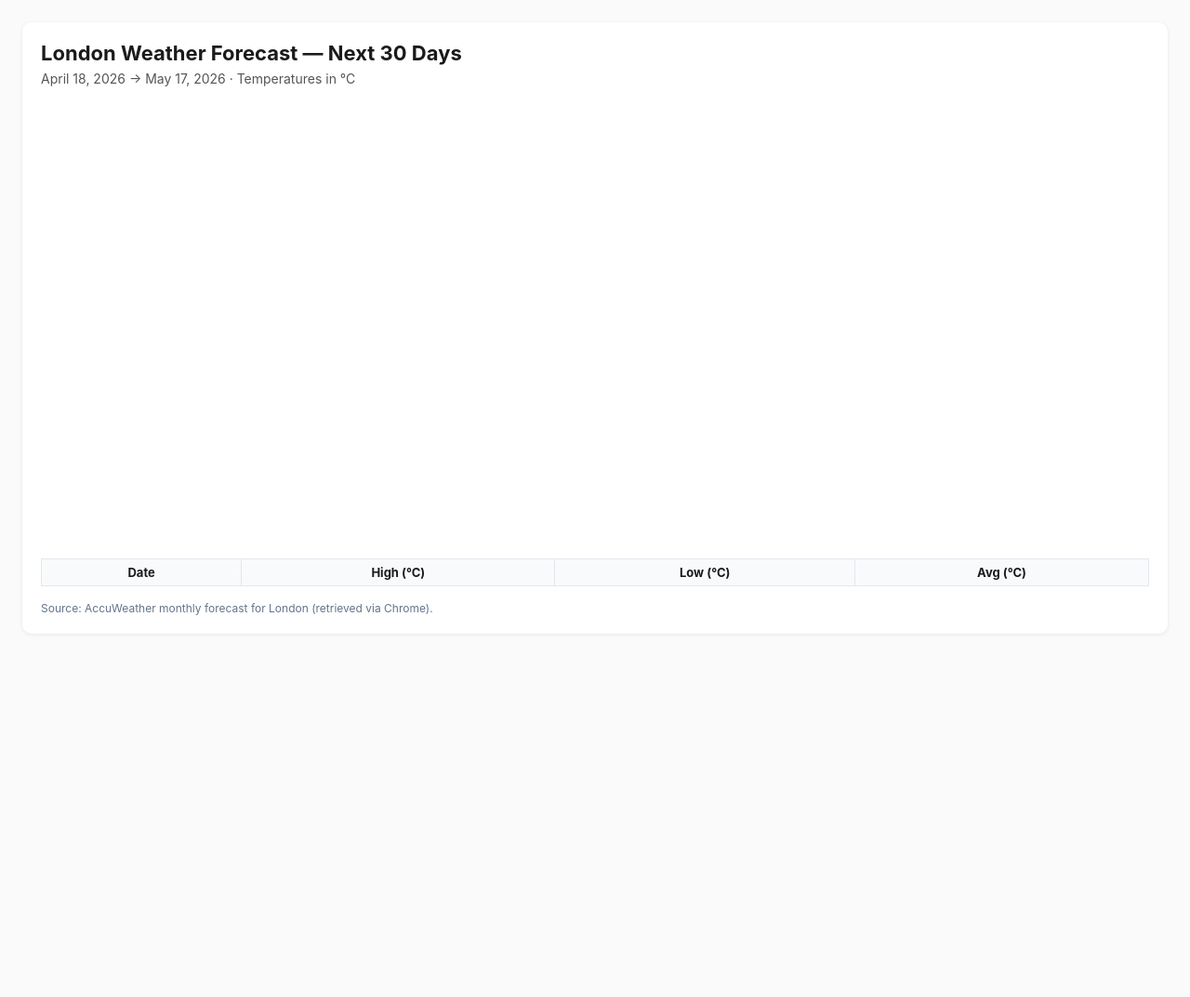
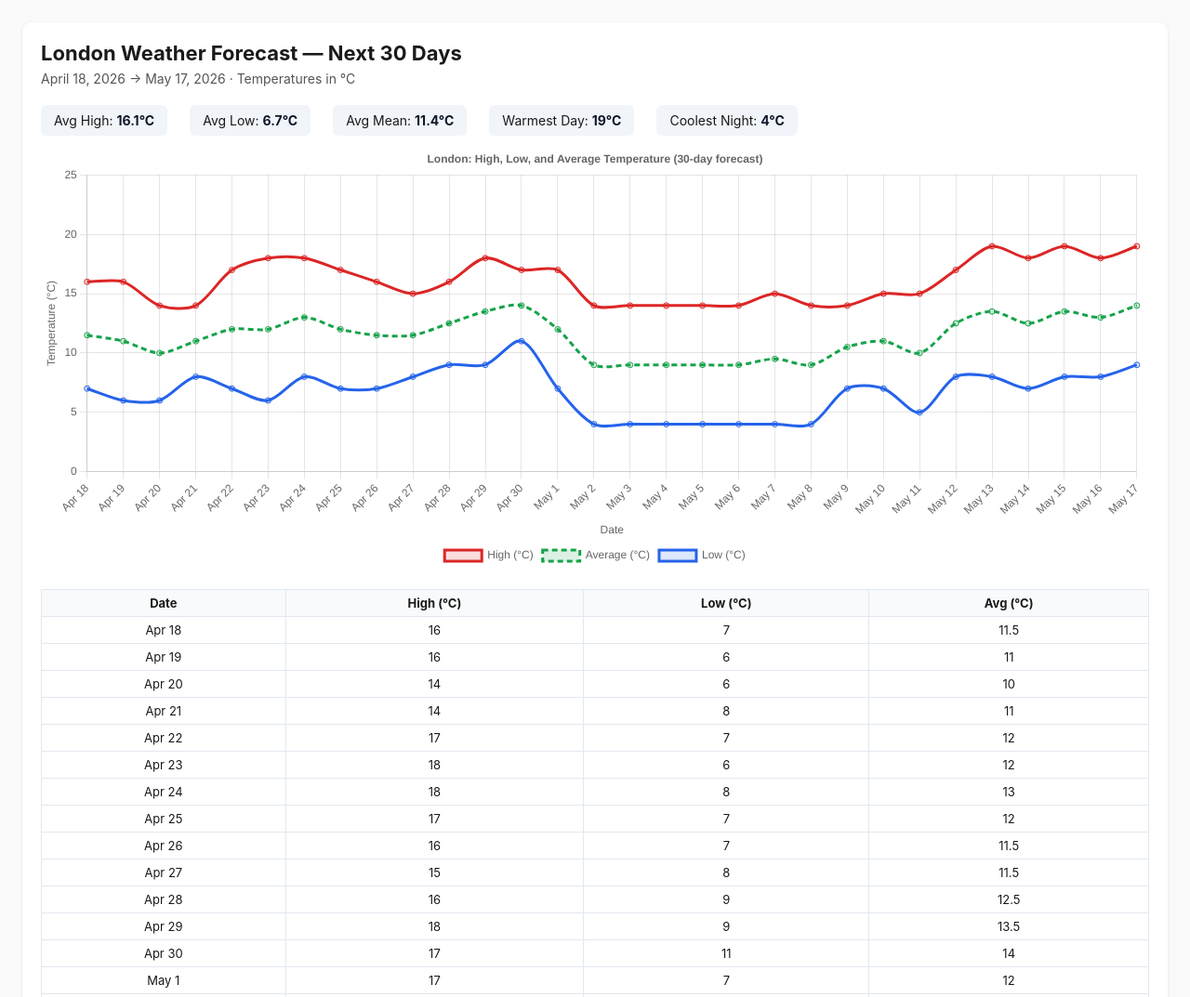
Before and after one commit to ranakashani/london-weather, a plain HTML site: page index.html in a window 1280 px wide. Shown: the top 1073 px of the page at 93% size. Before the commit the page ends 800 px from the top, so only its background shows below. Drawn offline with nearby package versions, Linux system fonts and the light colour scheme.

Commit message:
Update index.html

```diff
--- a/index.html
+++ b/index.html
@@ -72,3 +72,53 @@ const data = [
 ];
 
 data.forEach(r => r.avg = +((r.hi + r.lo) / 2).toFixed(1));
+
+const labels = data.map(r => r.d);
+const highs  = data.map(r => r.hi);
+const lows   = data.map(r => r.lo);
+const avgs   = data.map(r => r.avg);
+
+const avg = arr => +(arr.reduce((a,b)=>a+b,0) / arr.length).toFixed(1);
+document.getElementById('stats').innerHTML = `
+  <div class="stat">Avg High: <b>${avg(highs)}°C</b></div>
+  <div class="stat">Avg Low: <b>${avg(lows)}°C</b></div>
+  <div class="stat">Avg Mean: <b>${avg(avgs)}°C</b></div>
+  <div class="stat">Warmest Day: <b>${Math.max(...highs)}°C</b></div>
+  <div class="stat">Coolest Night: <b>${Math.min(...lows)}°C</b></div>
+`;
+
+const tbody = document.querySelector('#datatable tbody');
+data.forEach(r => {
+  const tr = document.createElement('tr');
+  tr.innerHTML = `<td>${r.d}</td><td>${r.hi}</td><td>${r.lo}</td><td>${r.avg}</td>`;
+  tbody.appendChild(tr);
+});
+
+new Chart(document.getElementById('chart'), {
+  type: 'line',
+  data: {
+    labels,
+    datasets: [
+      { label:'High (°C)',    data: highs, borderColor:'#dc2626', backgroundColor:'rgba(220,38,38,.15)', tension:.3, pointRadius:3, fill:false },
+      { label:'Average (°C)', data: avgs,  borderColor:'#16a34a', backgroundColor:'rgba(22,163,74,.15)', tension:.3, pointRadius:3, borderDash:[6,4], fill:false },
+      { label:'Low (°C)',     data: lows,  borderColor:'#2563eb', backgroundColor:'rgba(37,99,235,.15)', tension:.3, pointRadius:3, fill:false },
+    ]
+  },
+  options: {
+    responsive: true,
+    maintainAspectRatio: false,
+    interaction: { mode:'index', intersect:false },
+    plugins: {
+      title: { display:true, text:'London: High, Low, and Average Temperature (30-day forecast)' },
+      legend: { position:'bottom' },
+      tooltip: { callbacks: { label: ctx => `${ctx.dataset.label}: ${ctx.parsed.y}°C` } }
+    },
+    scales: {
+      y: { title:{ display:true, text:'Temperature (°C)' }, suggestedMin:0, suggestedMax:22 },
+      x: { title:{ display:true, text:'Date' }, ticks:{ maxRotation:60, minRotation:45 } }
+    }
+  }
+});
+</script>
+</body>
+</html>
```
